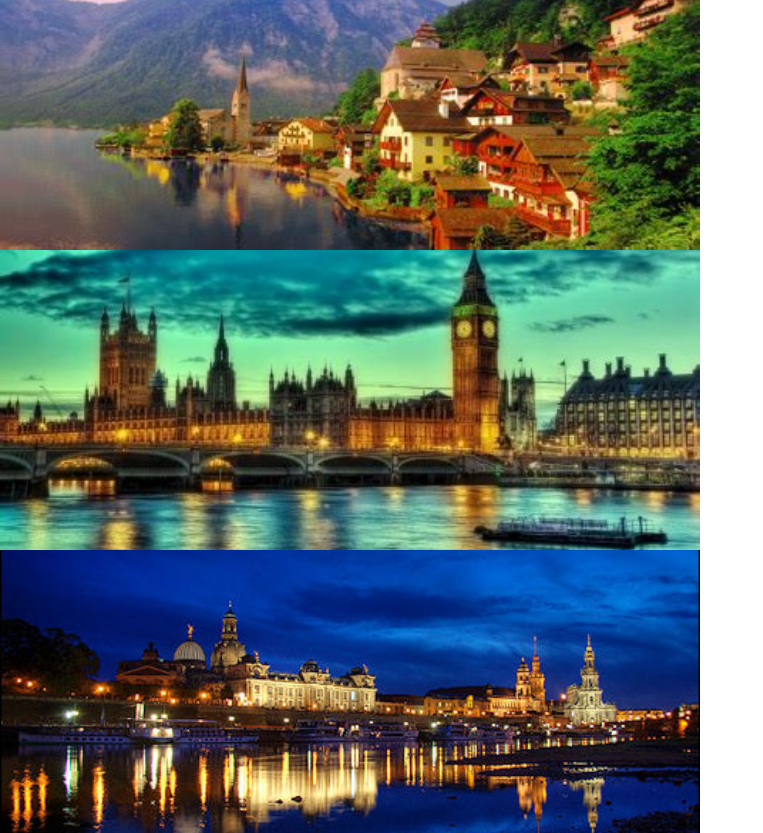
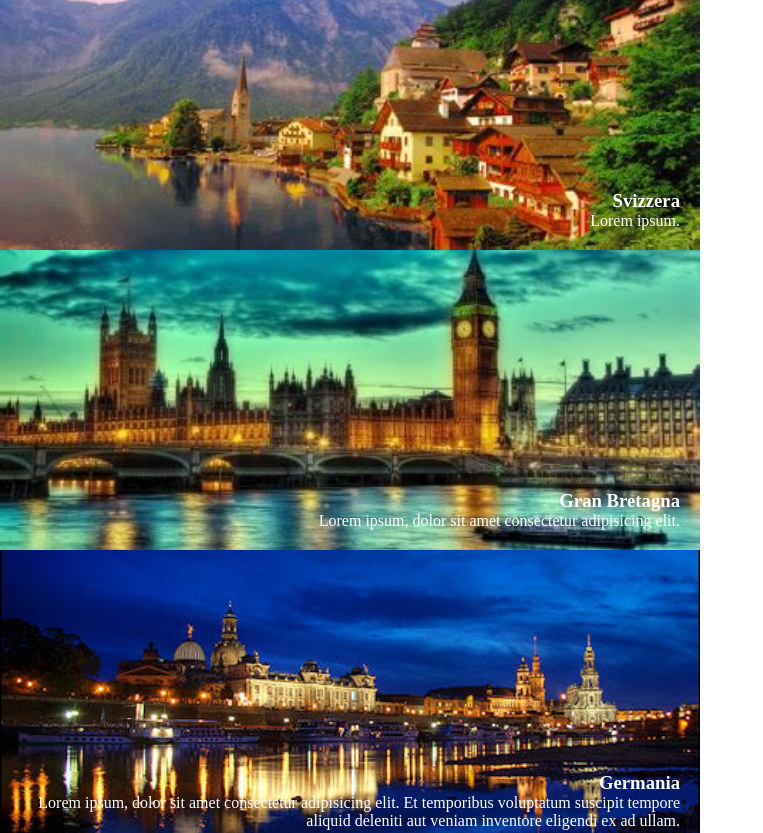
Before and after one commit to EvoX7/vue-slider, a plain HTML site: page index.html in a window 1280 px wide. Shown: the top 833 px of the page, without its empty margins (0-763 px from the left). Drawn offline with nearby package versions, Linux system fonts and the light colour scheme.

Commit message:
Update - added text on slides

```diff
--- a/index.html
+++ b/index.html
@@ -1,26 +1,27 @@
 <!DOCTYPE html>
 <html lang="en">
+
 <head>
-    <meta charset="UTF-8"/>
-    <meta http-equiv="X-UA-Compatible" content="IE=edge"/>
-    <meta name="viewport" content="width=device-width, initial-scale=1.0"/>
+    <meta charset="UTF-8" />
+    <meta http-equiv="X-UA-Compatible" content="IE=edge" />
+    <meta name="viewport" content="width=device-width, initial-scale=1.0" />
     <title>Carosello News</title>
-    <link rel="stylesheet" href="css/style.css"/>
+    <link rel="stylesheet" href="css/style.css" />
     <script src="https://cdn.jsdelivr.net/npm/vue@2/dist/vue.js"></script>
     <title>Slider</title>
 </head>
+
 <body>
 
     <div id="app">
 
-        <div class="container" >
+        <div class="container">
             <div class="slider-wrapper" tabindex="0">
-
                 <div class="item" v-for="(slides, index) in slides">
                     <img :src="slides.image" alt="beautiful-places" />
                     <div class="text">
-                        <h3></h3>
-                        <p></p>
+                        <h3>{{ slides.title }}</h3>
+                        <p>{{ slides.text }}</p>
                         </p>
                     </div>
                 </div>
@@ -29,7 +30,7 @@
                     <div class="prev"></div>
                     <div class="next"></div>
                     <div class="thumb active">
-                        <img src="img/01.jpg" alt="Svezia"/>
+                        <img src="img/01.jpg" alt="Svezia" />
                     </div>
                     <div class="thumb">
                         <img src="img/02.jpg" alt="Svizzera" />
@@ -52,4 +53,5 @@
 
     <script src="js/script.js"></script>
 </body>
+
 </html>
```
